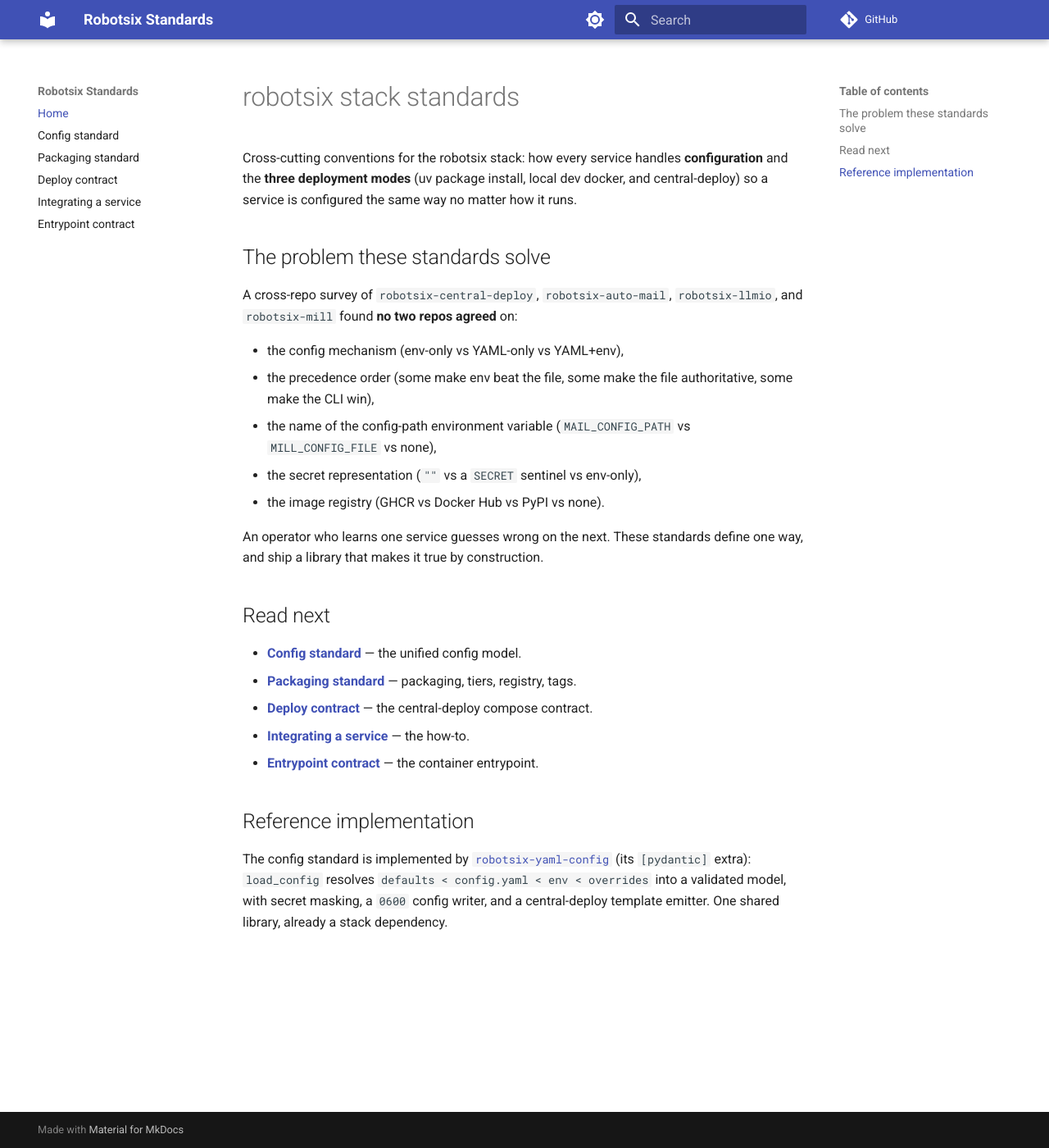
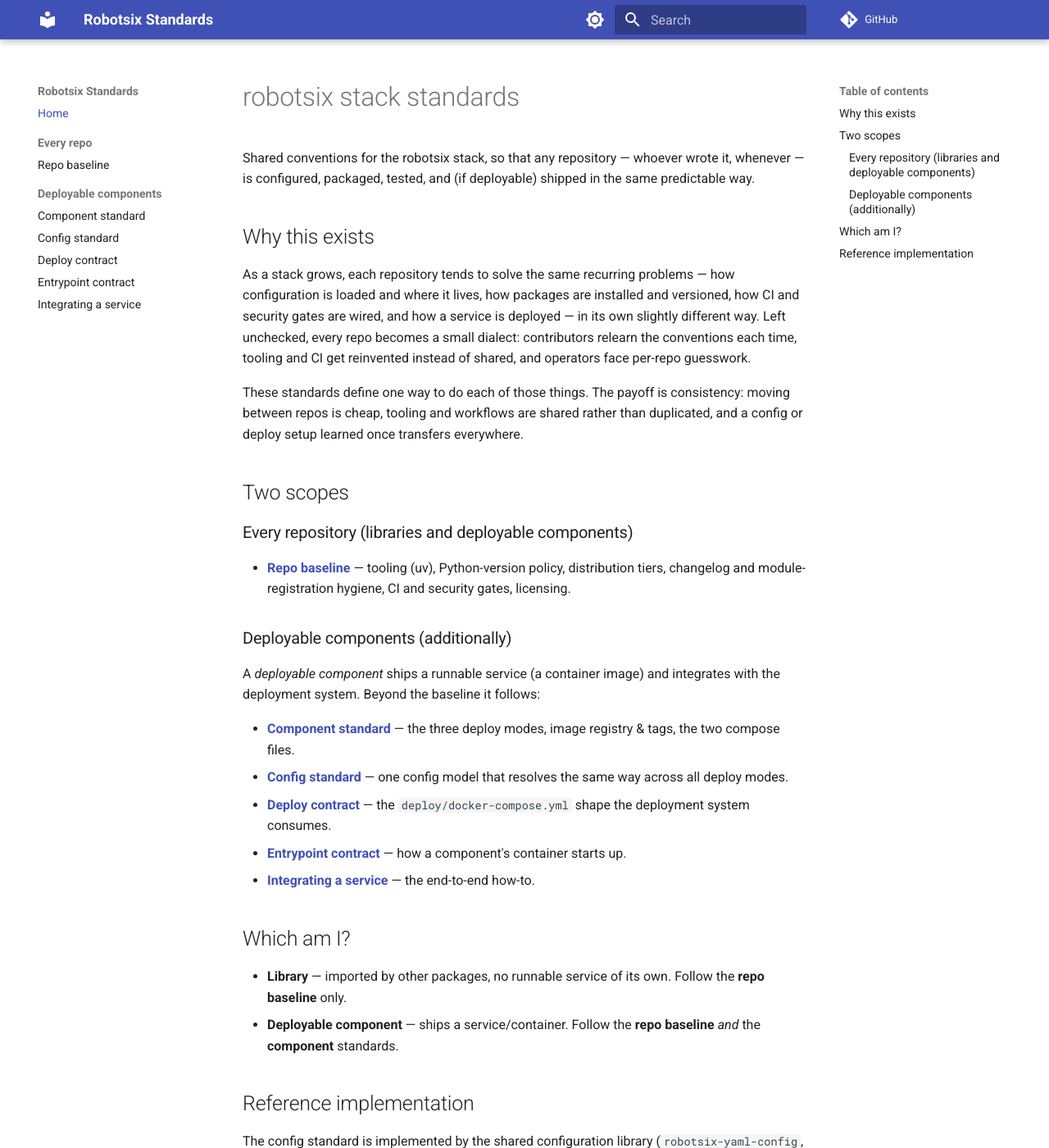
Before and after one commit to damien-robotsix/robotsix-standards, an MkDocs documentation site: the page built from docs/index.md, in a window 1280 px wide and 1400 px high. Shown: the whole window at 82% size. Built offline with MkDocs 1.6.1 and Material for MkDocs 9.7.7, drawn with Linux system fonts in a browser that asks for light colours; comment, search, counter and statistics services are not loaded; some of the changed text lies outside the part shown.

Commit message:
Restructure into two scopes (every repo vs deployable component); generic "why"
- Split the standards into two clearly-scoped tracks:
  - Repo baseline (docs/repo-baseline.md) — applies to EVERY repo, libraries
    included: uv tooling, requires-python policy, distribution tiers, changelog
    and module-registration hygiene, CI + security gates, license.
  - Component standard (docs/component-standard.md) + config/deploy/entrypoint/
    integrating — apply to deployable components only. Each carries a scope banner.
- Absorb packaging-standard.md into repo-baseline (universal parts) and
  component-standard (image registry/tags, the two compose files); remove it.
- index.md is now a router with a "which am I?" guide.
- Make the "why this exists" generic — describe the problem in principle
  (stack-wide consistency) instead of naming specific repos or a point-in-time
  survey that will go stale. Genericize repo-name mentions in config-standard
  and integrating-a-service.
- mkdocs nav grouped by scope.

Co-Authored-By: Claude Fable 5 <noreply@anthropic.com>

```diff
--- /dev/null
+++ b/docs/component-standard.md
@@ -0,0 +1,53 @@
+# Component standard
+
+> **Scope: deployable components only** — a repository that ships a runnable
+> service (a container image) and integrates with the deployment system. This is
+> *in addition to* the [repo baseline](repo-baseline.md), which every repo
+> follows.
+
+A deployable component must run predictably three ways — installed from the
+package, via local dev docker, and via the deployment system — and be configured
+the same way in all three. This page covers the component-level packaging;
+the detailed contracts are linked at the end.
+
+## The three deploy modes
+
+| Mode | What it is | Notes |
+|---|---|---|
+| **uv install** | `uv sync` from a checkout (or run the published image) | The from-checkout path; git deps resolve via `[tool.uv.sources]`. Not `pip install`. |
+| **Local dev docker** | Root `docker-compose.yml` + `Dockerfile` + `entrypoint.sh` | For local development; may `build:` and bind-mount source. |
+| **Deployment system** | `deploy/docker-compose.yml` consumed by central-deploy | Pre-built image, named volumes, `robotsix.deploy.*` labels. |
+
+Configuration is identical across all three modes — see the
+[config standard](config-standard.md).
+
+## Image registry & tags
+
+- **One registry** for all component images: **GHCR**
+  (`ghcr.io/<owner>/<repo>`) — no extra registry secret is required and it
+  integrates with the repo's own permissions.
+- **Tag convention:**
+  - `main` — current default-branch build.
+  - `sha-<short>` — immutable, reproducible pin.
+  - `X.Y.Z` — on version tags.
+- Deploy composes pin `:main`; document `sha-<short>` as the reproducible option
+  for operators who want immutability.
+
+## The two compose files
+
+Every component maintains two compose files with distinct jobs:
+
+| File | Job | Deployment system |
+|---|---|---|
+| `docker-compose.yml` (root) | Local dev — may `build:`, bind-mount source, use dev ports | **Ignored** |
+| `deploy/docker-compose.yml` | Production — pre-built image, named volumes, labels | **The contract** |
+
+They legitimately diverge (dev builds locally and mounts source; deploy pulls a
+published image). Keep the service/CLI command set consistent between them.
+
+## Detailed contracts
+
+- [Config standard](config-standard.md) — one config model across all deploy modes.
+- [Deploy contract](deploy-contract.md) — the `deploy/docker-compose.yml` shape.
+- [Entrypoint contract](entrypoint-contract.md) — container startup behavior.
+- [Integrating a service](integrating-a-service.md) — the end-to-end how-to.
--- a/docs/config-standard.md
+++ b/docs/config-standard.md
@@ -1,10 +1,17 @@
 # Config standard
 
-**One config schema per service, defined once, that resolves the same way in all
-three deploy modes.** This is the core of the stack standard; the
-[`robotsix-yaml-config`](https://github.com/damien-robotsix/robotsix-yaml-config)
-library implements it (its `[pydantic]` extra) so services get it by defining one
-pydantic model and calling `load_config`.
+> **Scope: deployable components** (and any package that reads a runtime config
+> file). A library takes its configuration through its own API — constructor
+> arguments or an explicit config object — not a config file; if a library reads
+> environment variables, it follows the `ROBOTSIX_<NAME>_` naming convention
+> below. See the [repo baseline](repo-baseline.md) and
+> [component standard](component-standard.md).
+
+**One config schema per component, defined once, that resolves the same way in
+all three deploy modes.** The shared configuration library
+([`robotsix-yaml-config`](https://github.com/damien-robotsix/robotsix-yaml-config),
+its `[pydantic]` extra) implements it: a component defines one pydantic model and
+calls `load_config`.
 
 ## The rule
 
@@ -20,8 +27,8 @@ pydantic model and calling `load_config`.
   deploy.)
 - The schema is defined once, in **pydantic v2**. Pydantic is what lets the same
   model validate the file, emit the central-deploy template, and mask secrets —
-  one definition, three uses. (Frozen dataclasses, as auto-mail uses today, are
-  the outlier and should migrate.)
+  one definition, three uses. (Non-pydantic config schemas — e.g. frozen
+  dataclasses — are the outlier and should migrate.)
 
 ### 2. Fixed precedence (lowest -> highest)
 
@@ -96,27 +103,29 @@ The library API:
 | `emit_deploy_template(model_cls)` | Generate the central-deploy config template. |
 | `CONFIG_FILE_ENV`, `DEFAULT_CONFIG_PATH` | The standard var name and default. |
 
-## Why this resolves the survey's key finding
+## Why one shared model
 
-Today the "same shape across three modes" property holds only for the two
-YAML-based services, and even they use different schema tools, precedence, and
-locate-variables. A shared model makes the property hold for the **whole stack
-by construction** — the same class instance is what a `uv`-installed run, the
-dev container, and central-deploy all read, and the drift check
-(`check_config_sync`, currently a per-repo script in auto-mail) becomes a shared
-CI helper.
+Without a shared model, the "same config across all three deploy modes" property
+holds only by accident, and even then each component tends to pick its own
+schema tool, precedence order, and config-path variable. A single shared model
+makes the property hold **by construction** — the same class instance is what a
+`uv`-installed run, the dev container, and the deployment system all read — and
+lets the config↔deploy-template drift check be a shared CI helper instead of a
+per-repo script.
 
 ## Rollout (incremental, clean cutover)
 
 The stack is pre-release with no external users, so migrations are a **clean
 cutover** — no deprecated aliases or compatibility shims.
 
-1. Ship the schema layer in `robotsix-yaml-config` (the `[pydantic]` extra) —
-   it's already a stack dependency, so no new library to adopt.
-2. Migrate services one at a time to `robotsix_yaml_config.schema.load_config`:
-   auto-mail (dataclasses -> pydantic, `config.yaml` filename in dev, `0600`
-   enforcement), then mill (precedence already close), then central-deploy adopts
-   `ROBOTSIX_CONFIG_FILE`. Old env-var names are dropped, not aliased.
-3. Turn `check_config_sync` into the shared CI gate so drift can't reappear.
+1. Ship the schema layer in the shared config library (the `[pydantic]` extra).
+2. Migrate components one at a time to `robotsix_yaml_config.schema.load_config`:
+   move any non-pydantic schema to a pydantic model, align the config filename
+   across dev and deploy (`config.yaml`), enforce the `0600` writer, and drop
+   old per-repo env-var names (no aliases). Do the ones furthest from the
+   standard first.
+3. Turn the config↔deploy-template drift check into a shared CI gate so drift
+   can't reappear.
 
-Each service migrates in one step — there's no dual-config transition to manage.
+Each component migrates in one step — there's no dual-config transition to
+manage.
--- a/docs/deploy-contract.md
+++ b/docs/deploy-contract.md
@@ -1,6 +1,9 @@
 # central-deploy Docker Compose Contract
 
 > Version 1 — 2026-06-27
+
+> **Scope: deployable components only.** See the
+> [component standard](component-standard.md).
 
 > **Canonical home:** this document lives in `robotsix-standards` and is the
 > single authoritative copy. `robotsix-central-deploy` (whose parser implements
--- a/docs/index.md
+++ b/docs/index.md
@@ -1,39 +1,57 @@
 # robotsix stack standards
 
-Cross-cutting conventions for the robotsix stack: how every service handles
-**configuration** and the **three deployment modes** (uv package install, local
-dev docker, and central-deploy) so a service is configured the same way no
-matter how it runs.
+Shared conventions for the robotsix stack, so that any repository — whoever
+wrote it, whenever — is configured, packaged, tested, and (if deployable)
+shipped in the same predictable way.
 
-## The problem these standards solve
+## Why this exists
 
-A cross-repo survey of `robotsix-central-deploy`, `robotsix-auto-mail`,
-`robotsix-llmio`, and `robotsix-mill` found **no two repos agreed** on:
+As a stack grows, each repository tends to solve the same recurring problems —
+how configuration is loaded and where it lives, how packages are installed and
+versioned, how CI and security gates are wired, and how a service is deployed —
+in its own slightly different way. Left unchecked, every repo becomes a small
+dialect: contributors relearn the conventions each time, tooling and CI get
+reinvented instead of shared, and operators face per-repo guesswork.
 
-- the config mechanism (env-only vs YAML-only vs YAML+env),
-- the precedence order (some make env beat the file, some make the file
-  authoritative, some make the CLI win),
-- the name of the config-path environment variable (`MAIL_CONFIG_PATH` vs
-  `MILL_CONFIG_FILE` vs none),
-- the secret representation (`""` vs a `SECRET` sentinel vs env-only),
-- the image registry (GHCR vs Docker Hub vs PyPI vs none).
+These standards define one way to do each of those things. The payoff is
+consistency: moving between repos is cheap, tooling and workflows are shared
+rather than duplicated, and a config or deploy setup learned once transfers
+everywhere.
 
-An operator who learns one service guesses wrong on the next. These standards
-define one way, and ship a library that makes it true by construction.
+## Two scopes
 
-## Read next
+### Every repository (libraries and deployable components)
 
-- **[Config standard](config-standard.md)** — the unified config model.
-- **[Packaging standard](packaging-standard.md)** — packaging, tiers, registry, tags.
-- **[Deploy contract](deploy-contract.md)** — the central-deploy compose contract.
-- **[Integrating a service](integrating-a-service.md)** — the how-to.
-- **[Entrypoint contract](entrypoint-contract.md)** — the container entrypoint.
+- **[Repo baseline](repo-baseline.md)** — tooling (uv), Python-version policy,
+  distribution tiers, changelog and module-registration hygiene, CI and
+  security gates, licensing.
+
+### Deployable components (additionally)
+
+A *deployable component* ships a runnable service (a container image) and
+integrates with the deployment system. Beyond the baseline it follows:
+
+- **[Component standard](component-standard.md)** — the three deploy modes,
+  image registry & tags, the two compose files.
+- **[Config standard](config-standard.md)** — one config model that resolves the
+  same way across all deploy modes.
+- **[Deploy contract](deploy-contract.md)** — the `deploy/docker-compose.yml`
+  shape the deployment system consumes.
+- **[Entrypoint contract](entrypoint-contract.md)** — how a component's
+  container starts up.
+- **[Integrating a service](integrating-a-service.md)** — the end-to-end how-to.
+
+## Which am I?
+
+- **Library** — imported by other packages, no runnable service of its own.
+  Follow the **repo baseline** only.
+- **Deployable component** — ships a service/container. Follow the **repo
+  baseline** *and* the **component** standards.
 
 ## Reference implementation
 
-The config standard is implemented by
-[`robotsix-yaml-config`](https://github.com/damien-robotsix/robotsix-yaml-config)
-(its `[pydantic]` extra): `load_config` resolves
+The config standard is implemented by the shared configuration library
+(`robotsix-yaml-config`, its `[pydantic]` extra): `load_config` resolves
 `defaults < config.yaml < env < overrides` into a validated model, with secret
-masking, a `0600` config writer, and a central-deploy template emitter. One
-shared library, already a stack dependency.
+masking, a `0600` config writer, and a deploy-template emitter. One shared
+library, already a stack dependency.
--- /dev/null
+++ b/docs/repo-baseline.md
@@ -0,0 +1,78 @@
+# Repo baseline
+
+> **Scope: every robotsix repository** — libraries and deployable components
+> alike. Deployable components follow these conventions *and* the
+> [component standard](component-standard.md).
+
+Conventions every repository shares, so tooling, CI, and contributor workflow
+are the same everywhere.
+
+## Tooling: uv
+
+**uv is the standard tool** for installing, running, and building robotsix
+packages — `uv sync`, `uv add`, `uv run`, `uvx`, `uv build`. pip is not a
+supported install path (it ignores `[tool.uv.sources]`, so first-party git
+dependencies won't resolve). Build backend is `hatchling`.
+
+## Distribution tier is explicit
+
+A repo is **either** a library **or** a deployable component — decide and be
+consistent. The tier determines which standards apply and how the package is
+distributed.
+
+| Tier | What it is | Ships as | How consumers/operators get it |
+|---|---|---|---|
+| **Library** | Imported by other packages; no runnable service | PyPI wheel + `py.typed` | `uv add <lib>` |
+| **Deployable component** | Ships a runnable service | Container image | Run the container, or `uv sync` from a checkout |
+
+A component's first-party git dependencies resolve under `uv sync` (uv honours
+`[tool.uv.sources]`), so the from-checkout install works even when the package
+is not published to PyPI. **Do not advertise a `pip install <component>` path.**
+
+Deployable components additionally follow the [component standard](component-standard.md).
+
+## `requires-python`
+
+- **Libraries** target `>=3.11` so the widest set of consumers can depend on
+  them.
+- **Deployable components** target the stack runtime baseline (`>=3.14`).
+- **Metadata is authoritative — keep prose in sync.** A README claiming a
+  Python floor different from `pyproject.toml` hard-blocks users the docs
+  invite. Fix the prose, not the metadata.
+
+## Console scripts
+
+- One primary entry point per package: `robotsix-<name>`.
+- **Host-side ops tooling does not belong in `[project.scripts]`.** Update/deploy
+  helpers (git-pull + `docker compose up`, etc.) aren't part of the shipped
+  package and aren't copied into a runtime image — keep them in `scripts/`.
+
+## Repo hygiene
+
+- **Changelog.** Maintain `CHANGELOG.md` in [Keep a Changelog](https://keepachangelog.com)
+  form under an `## 0.0.0 (unreleased)` heading; every PR adds an entry (CI
+  enforces it).
+- **Module registration.** Every file is registered in `docs/modules.yaml`
+  under exactly one module; a drift check fails CI on unregistered or stale
+  paths. New modules start by adding an entry there.
+- **Truthful docs.** README / AGENT.md describe what the code actually does;
+  don't let removed commands, renamed paths, or old version claims linger.
+- **License.** MIT.
+
+## CI and security gates
+
+Prefer the fleet's shared reusable workflows; pin every third-party action to a
+commit SHA (with a `# vX.Y.Z` comment). The standard gate set:
+
+- **Lint & types:** `ruff check` + `ruff format --check`, `mypy` (strict),
+  `vulture` (dead-code, with a whitelist), `deptry` (dependency hygiene).
+- **Tests & coverage:** `pytest` with a coverage floor enforced in CI.
+- **Docs:** `mkdocs build --strict` when the repo publishes a docs site.
+- **Security:** CodeQL (SAST), secret scanning + push protection, and
+  `dependency-review` on PRs (`fail-on-severity: high`).
+
+> **Dependency-review needs the Dependency graph enabled.** The
+> `dependency-review` action errors with *"Dependency review is not supported on
+> this repository"* until the repo's **Dependency graph** is turned on (enable
+> Dependabot alerts / automated security fixes, which turn it on). Enable it once
+> per repo, or the gate can never go green.
--- a/mkdocs.yml
+++ b/mkdocs.yml
@@ -34,8 +34,11 @@ markdown_extensions:
 
 nav:
   - Home: index.md
-  - Config standard: config-standard.md
-  - Packaging standard: packaging-standard.md
-  - Deploy contract: deploy-contract.md
-  - Integrating a service: integrating-a-service.md
-  - Entrypoint contract: entrypoint-contract.md
+  - Every repo:
+      - Repo baseline: repo-baseline.md
+  - Deployable components:
+      - Component standard: component-standard.md
+      - Config standard: config-standard.md
+      - Deploy contract: deploy-contract.md
+      - Entrypoint contract: entrypoint-contract.md
+      - Integrating a service: integrating-a-service.md
```
Also changed, not shown: README.md (+23 -16 lines), docs/entrypoint-contract.md (+4 -1 lines), docs/integrating-a-service.md (+10 -8 lines), docs/packaging-standard.md (deleted, +0 -66 lines).
